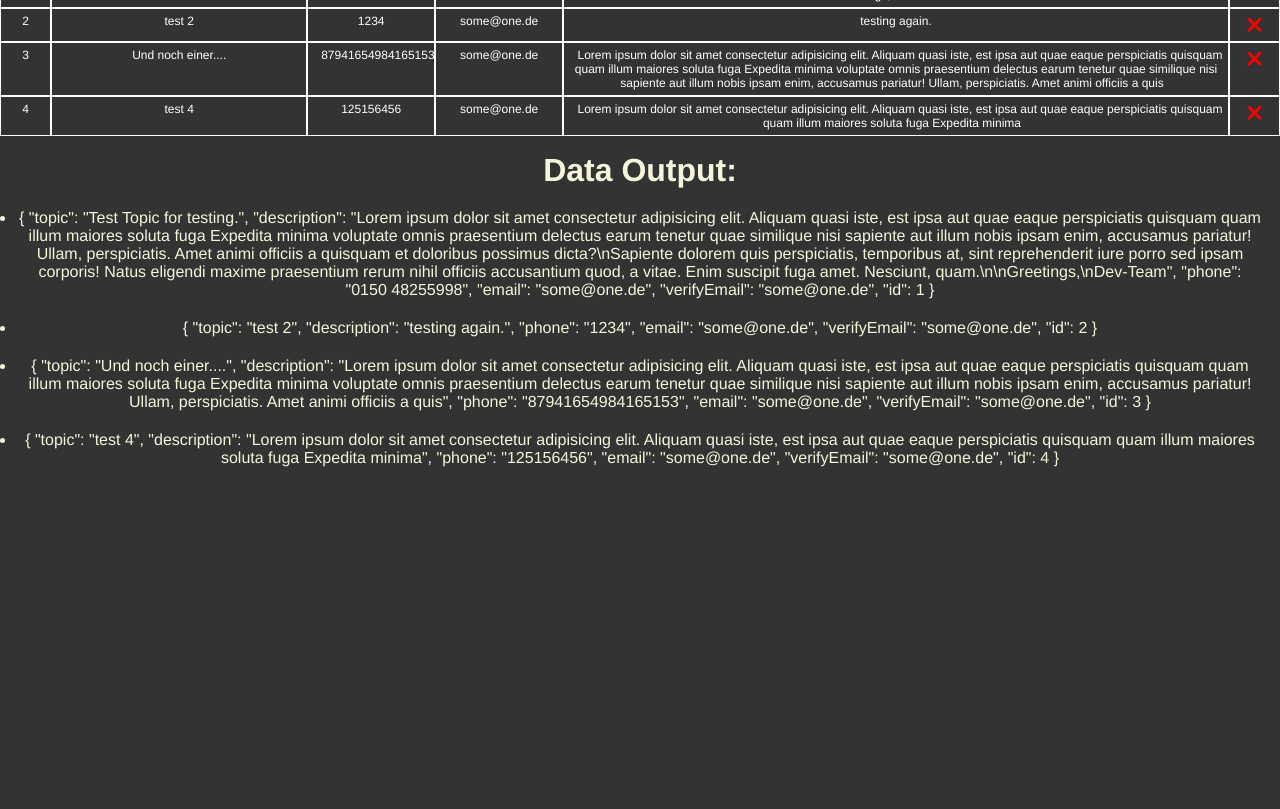
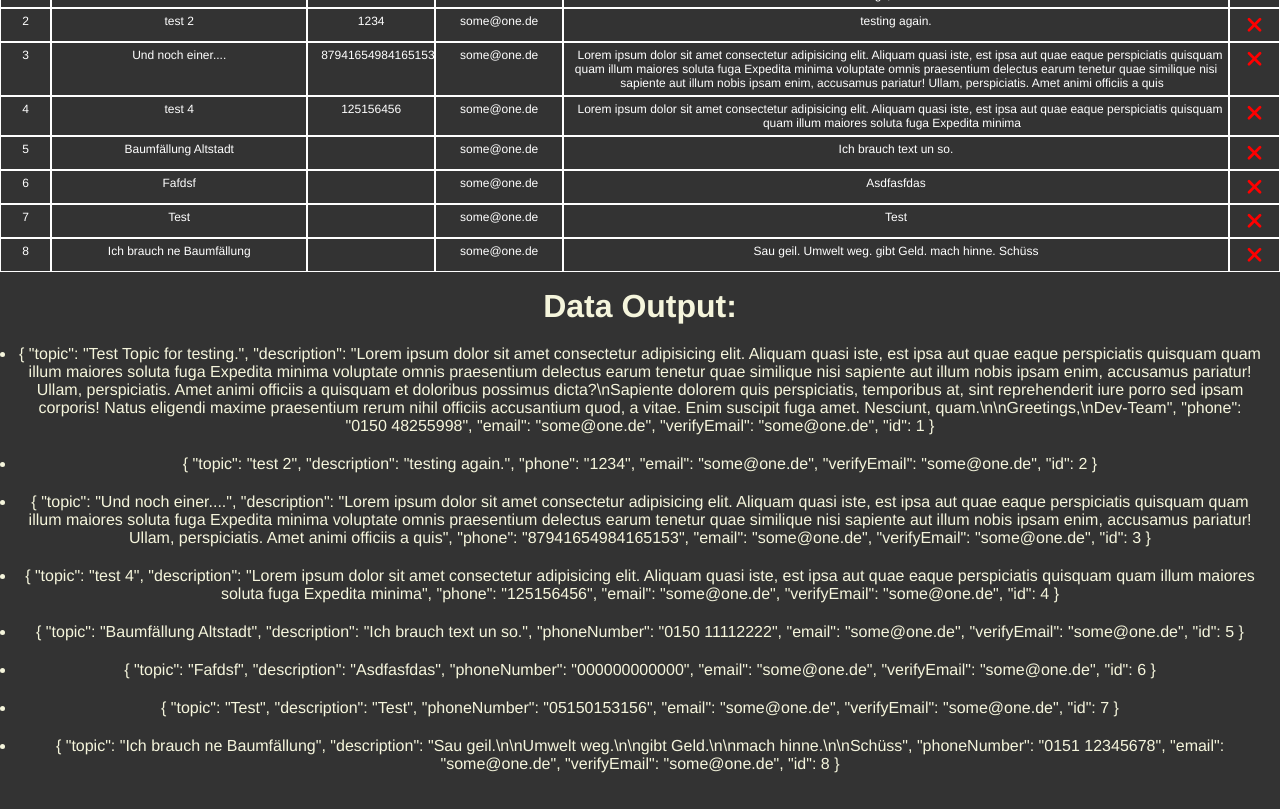
Before and after one commit to TapeMate/vue-contactform, a Vue app: page /#/ in a window 1280 px wide. Shown: the part 820-1629 px from the top of the page. Before the commit the page ends 1323 px from the top, so only its background shows below. Built offline with nearby package versions, Linux system fonts and the light colour scheme; data requests are answered from the project's data file.

Commit message:
added timeout for succes message. added todos.

```diff
--- a/db.json
+++ b/db.json
@@ -31,6 +31,38 @@
       "email": "some@one.de",
       "verifyEmail": "some@one.de",
       "id": 4
+    },
+    {
+      "topic": "Baumfällung Altstadt",
+      "description": "Ich brauch text un so.",
+      "phoneNumber": "0150 11112222",
+      "email": "some@one.de",
+      "verifyEmail": "some@one.de",
+      "id": 5
+    },
+    {
+      "topic": "Fafdsf",
+      "description": "Asdfasfdas",
+      "phoneNumber": "000000000000",
+      "email": "some@one.de",
+      "verifyEmail": "some@one.de",
+      "id": 6
+    },
+    {
+      "topic": "Test",
+      "description": "Test",
+      "phoneNumber": "05150153156",
+      "email": "some@one.de",
+      "verifyEmail": "some@one.de",
+      "id": 7
+    },
+    {
+      "topic": "Ich brauch ne Baumfällung",
+      "description": "Sau geil.\n\nUmwelt weg.\n\ngibt Geld.\n\nmach hinne.\n\nSchüss",
+      "phoneNumber": "0151 12345678",
+      "email": "some@one.de",
+      "verifyEmail": "some@one.de",
+      "id": 8
     }
   ]
 }
--- a/src/components/ContactForm.vue
+++ b/src/components/ContactForm.vue
@@ -1,6 +1,5 @@
 <template>
-  <!-- <div v-if="this.requestSuccess === true" class="success-message"> -->
-  <div class="success-message">
+  <div v-if="this.requestSuccess === true" class="success-message">
     <h2>Contact Request has been send successfully!</h2>
     <i class="fa-solid fa-envelope-circle-check fa-bounce"></i>
   </div>
@@ -119,6 +118,10 @@ export default {
       this.phoneNumber = "";
       this.email = "";
       this.verifyEmail = "";
+      this.requestSuccess = true;
+      setTimeout(() => {
+        this.requestSuccess = false;
+      }, 2500);
     },
 
     toUpperCase(e) {
@@ -169,6 +172,13 @@ export default {
   },
 };
 </script>
+
+<!-- todos
+- import date to data on submit
+- generate uniq id on submit
+- set min max values for topic / description input
+- verify phonenumber cant be like 111111111111
+ -->
 
 <style scoped>
 .success-message {
```
